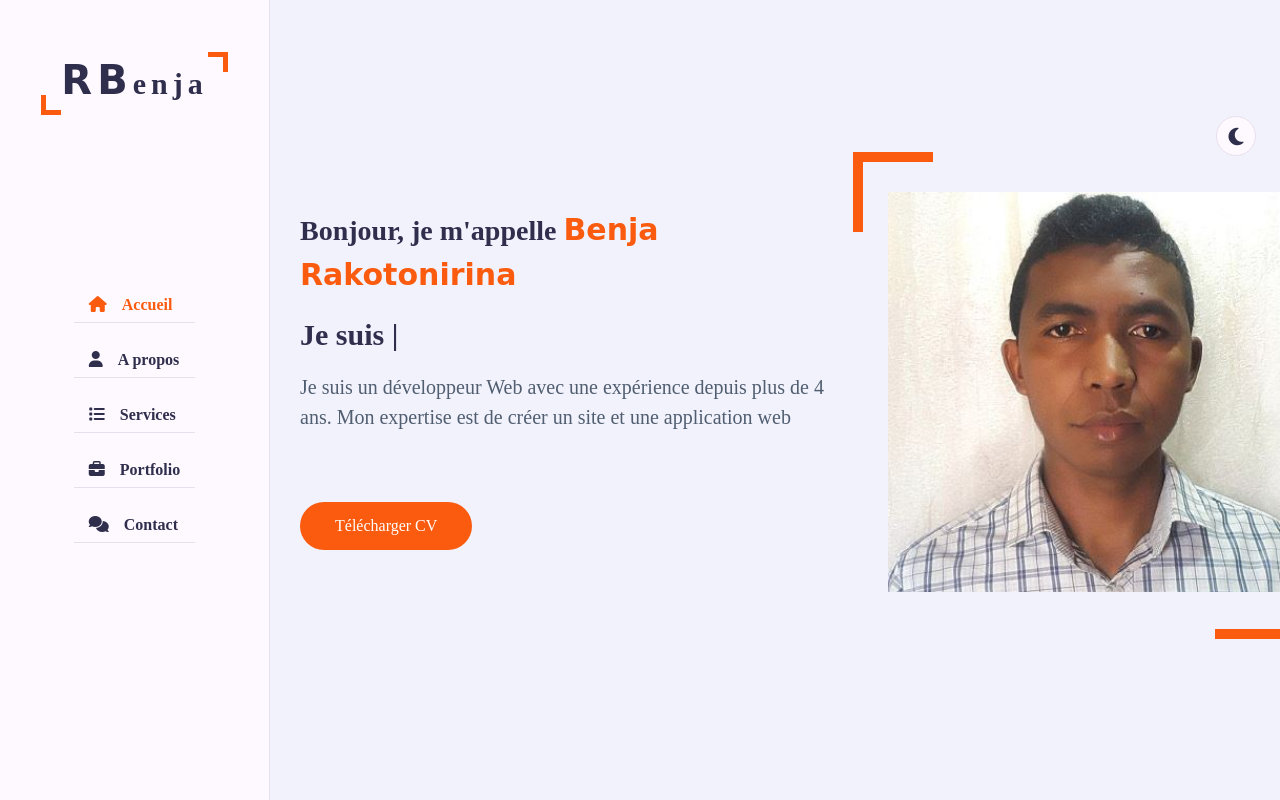
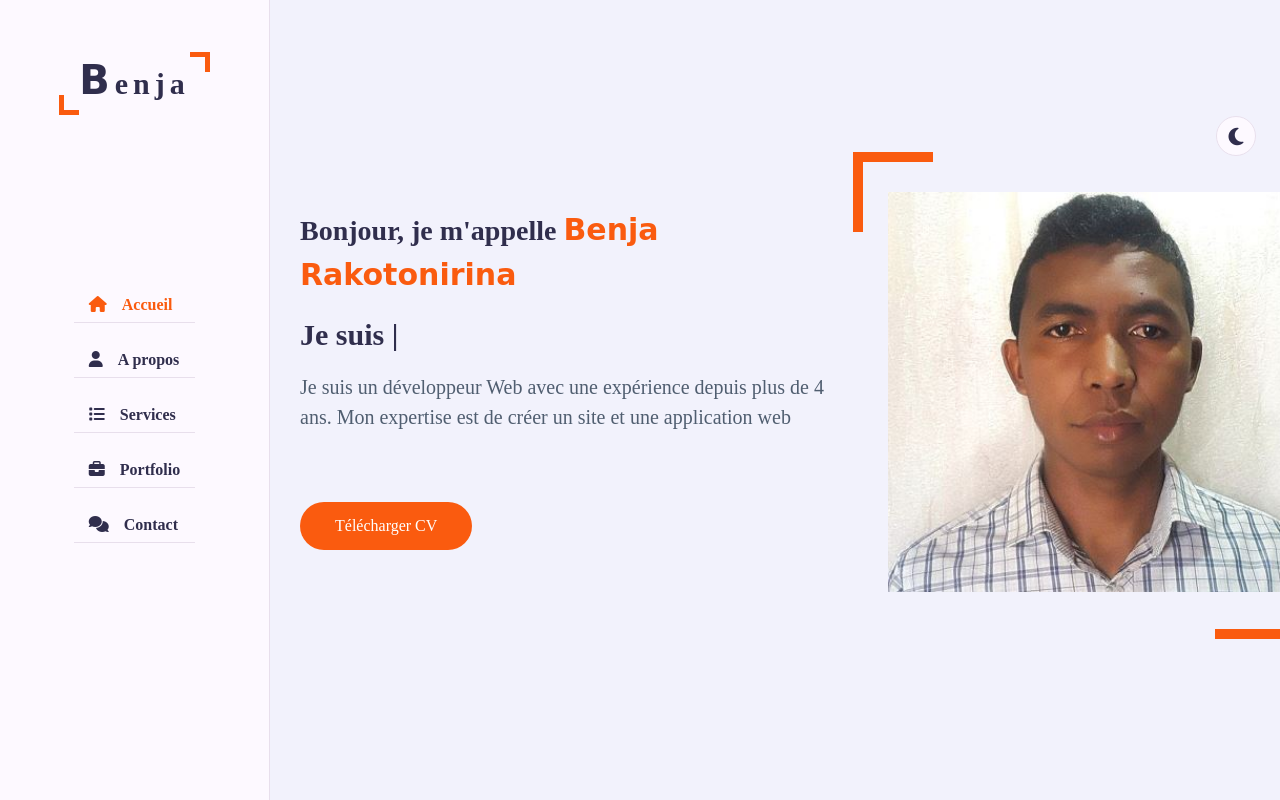
Before and after one commit to Benja84/portfolio, a plain HTML site: page index.html in a window 1280 px wide. Drawn offline with nearby package versions, Linux system fonts and the light colour scheme; a web font is replaced by a local one.

Commit message:
Update index.html RB

```diff
--- a/index.html
+++ b/index.html
@@ -23,7 +23,7 @@
         <!-- ===== Aside start ===== -->
         <div class="aside">
             <div class="logo">
-                <a href="#"><span>RB</span>enja</a>
+                <a href="#"><span>B</span>enja</a>
             </div>
             <div class="nav-toggler">
                 <span></span>
```
